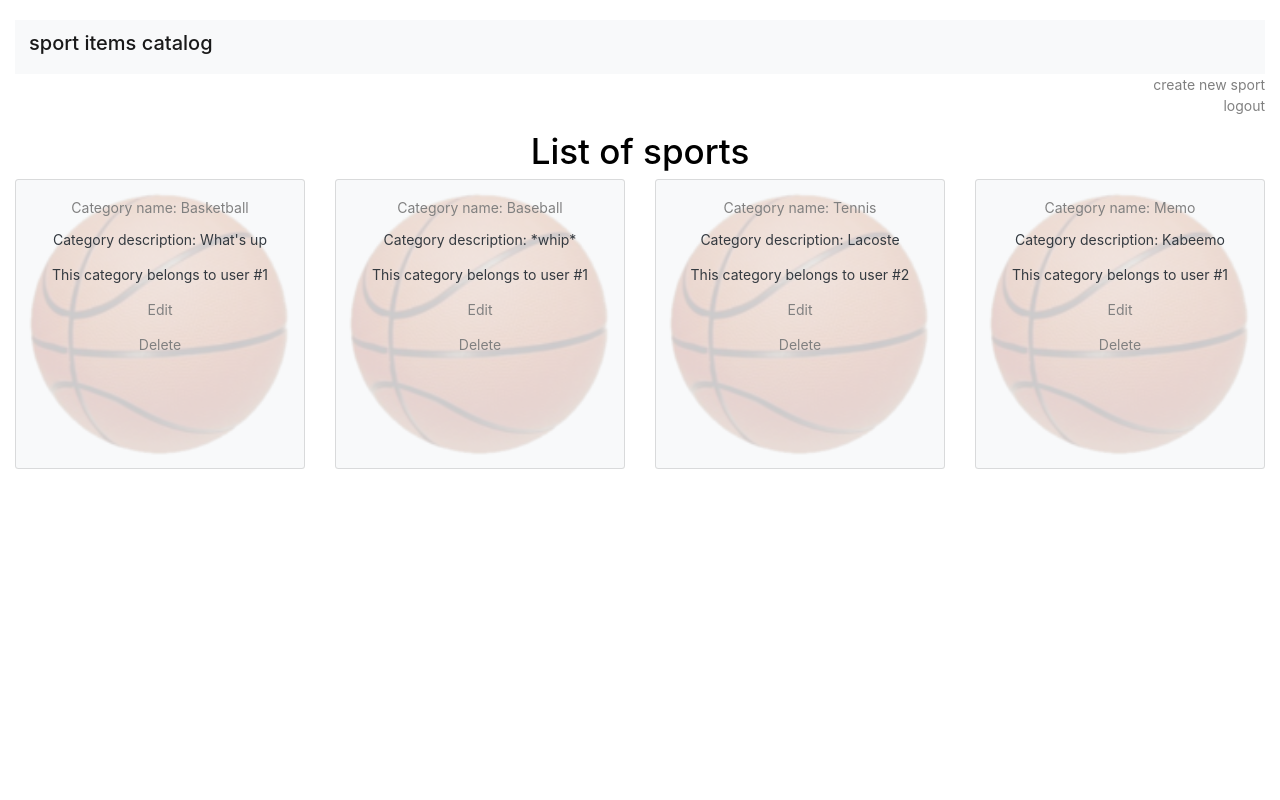
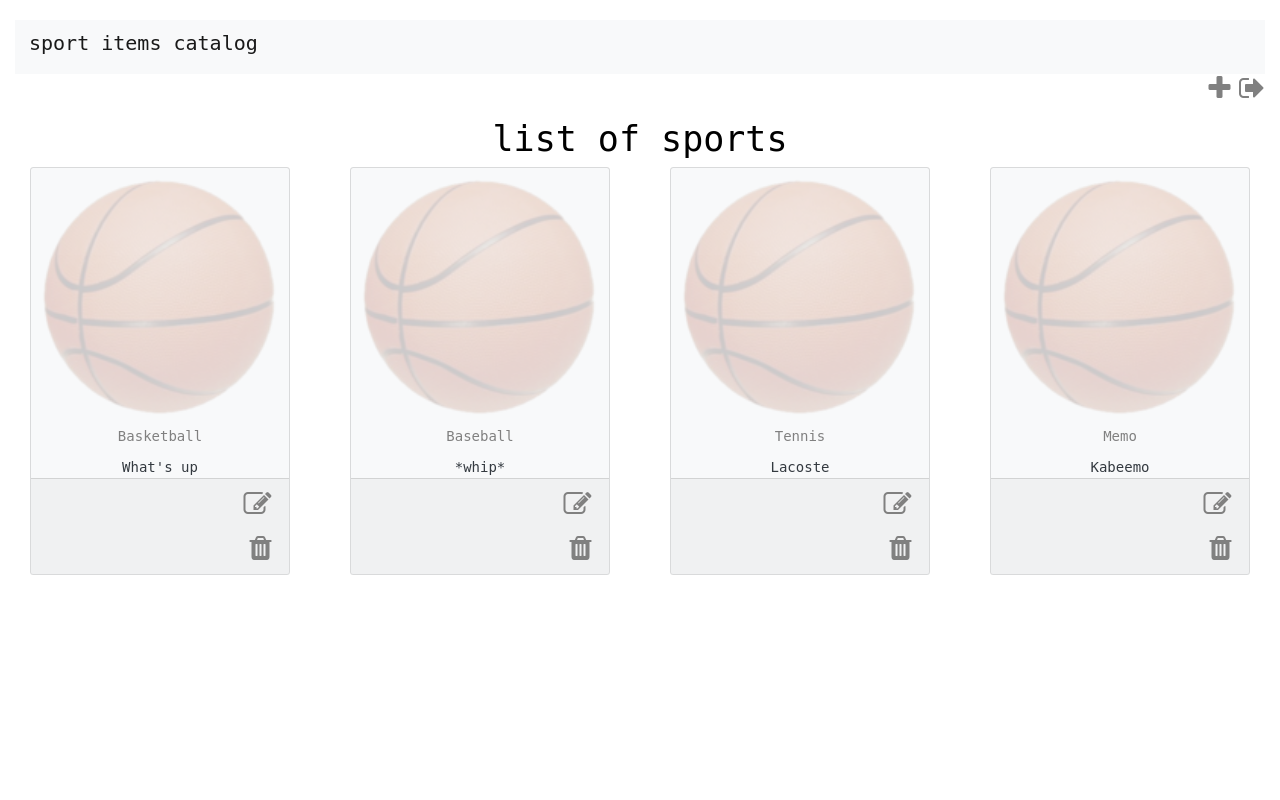
Before and after one commit to elclandestin0/item-catalog-project, a Flask app: page / in a window 1280 px wide. Run offline with Flask 2, Linux system fonts and the light colour scheme; a user stored in the database is signed in; some libraries are stand-ins or nearby versions.

Commit message:
Added card-deck to categories public_categories.html: added font-awesome icons to edit, delete, create, login and logout

```diff
--- a/static/styles.css
+++ b/static/styles.css
@@ -9,9 +9,6 @@
 
     Last modified: November 17th, 2017 @ 8:28 AM
 */
-html {
-  font-size: 14px;
-}
 
 @include media-breakpoint-up(sm) {
   html,body {
@@ -34,9 +31,10 @@ html {
 
 html,
 body {
+    font-size: 14px;
     height: 100%;
     margin: 0;
-    /*font-family: monospace, sans-serif;*/
+    font-family: monospace, sans-serif;
 }
 
 .container {
--- a/templates/all_categories.html
+++ b/templates/all_categories.html
@@ -3,27 +3,27 @@
 <div class="row">
    <div class="col-xs-12 col-sm-12 col-md-12 col-lg-12">
       <p class="text-right">
-      <a href='{{url_for("newSportCategory")}}'> create new sport</a> <br>
-			<a href='{{url_for("disconnect")}}'> logout </a>
+         <a href='{{url_for("newSportCategory")}}'> <i class="fa fa-plus fa-2x"></i></a><a href='{{url_for("disconnect")}}'> <i class="fa fa-sign-out fa-2x"></i></a> <br>
       </p>
    </div>
 </div>
 <div class="row">
    <div class="col-12">
-		<h1 class="text-center"> List of sports </h1>
+      <h1 class="text-center"> list of sports </h1>
    </div>
 </div>
-<div class="row">
+<div class="card-deck">
    {% for category in categories %}
    <div class="col-xl-3 col-lg-3 col-md-6 col-sm-6 col-xs-14">
       <div class="card bg-light text-dark">
-                  <img class="card-img" src="{{url_for('static', filename='basketball.png')}}">
-                  <div class="card-img-overlay">
-                     <p class="card-title center"><a href='{{url_for("showItems",category_id=category.id)}}'>Category name: {{category.name}}</a></p>
-                     <p class="card-text center">Category description: {{category.description}}</p>
-										 <p class="card-text center">This category belongs to user #{{category.user_id}}</p>
-                     <p class="card-text center"><a href='{{url_for("editSportCategory", category_id = category.id)}}'> Edit </a>  </p>
-                     <p class="card-text center"><a href='{{url_for("deleteSportCategory", category_id = category.id)}}'> Delete </a>
+         <img class="card-img-top" src="{{url_for('static', filename='basketball.png')}}">
+         <div class="card-block">
+            <p class="card-title center"><a href='{{url_for("showItems",category_id=category.id)}}'>{{category.name}}</a></p>
+            <p class="card-text center">{{category.description}}</p>
+          </div>
+            <div class="card-footer">
+               <p class="card-text right"><a href='{{url_for("editSportCategory", category_id = category.id)}}'><i class="fa fa-edit fa-2x" aria-hidden="true"></i></a> </p>
+               <p class="card-text right"><a href='{{url_for("deleteSportCategory", category_id = category.id)}}'><i class="fa fa-trash fa-2x"></i></a></p>
             </div>
       </div>
    </div>
--- a/templates/login-main-block.html
+++ b/templates/login-main-block.html
@@ -7,9 +7,11 @@
     <meta name="viewport" content="width=device-width, initial-scale=1.0, shrink-to-fit=no, user-scalable=0">
     <!--begin prerequisites for bootstrap-->
     <!-- Latest compiled and minified CSS -->
+
     <link rel="stylesheet" href="https://maxcdn.bootstrapcdn.com/bootstrap/4.0.0-beta.2/css/bootstrap.min.css" integrity="sha384-PsH8R72JQ3SOdhVi3uxftmaW6Vc51MKb0q5P2rRUpPvrszuE4W1povHYgTpBfshb" crossorigin="anonymous">
     <link rel="stylesheet" href="{{url_for('static', filename='styles.css')}}">
     <link href="https://maxcdn.bootstrapcdn.com/font-awesome/4.6.3/css/font-awesome.min.css" rel="stylesheet">
+    <script defer src="/static/fontawesome/fa-v4-shim.js"></script>
     <script src="//ajax.googleapis.com/ajax/libs/jquery/1.8.2/jquery.min.js"></script>
     <script src="//apis.google.com/js/platform.js?onload=start"> </script>
   </head>
--- a/templates/public_categories.html
+++ b/templates/public_categories.html
@@ -3,8 +3,7 @@
 <div class="row">
   <div class="col-xs-12 col-sm-12 col-md-12 col-lg-12">
     <p class="text-right">
-      <a href='{{url_for("newSportCategory")}}'> create new sport </a> <br>
-			<a href='{{url_for("showLogin")}}'>login</a>
+			<a href='{{url_for("showLogin")}}'> <i class="fa fa-sign-in fa-2x"></i> </a>
     </p>
   </div>
 </div>
--- a/views.py
+++ b/views.py
@@ -179,10 +179,10 @@ def disconnect():
         del login_session['user_id']
         flash("You have successfully been logged out.")
         print("Successfully logged out")
-        return redirect(url_for('showSportCategories'))
+        return redirect(url_for('showLogin'))
     else:
         print "No provider"
-        return redirect(url_for('showLogin'))
+        return redirect(url_for('showSportCategories'))
 
 @app.route('/manyak')
 def force():
```
Also changed, not shown: templates/login.html (+5 -2 lines), catalog.db. Lines whose indentation alone changed are shown as unchanged.
